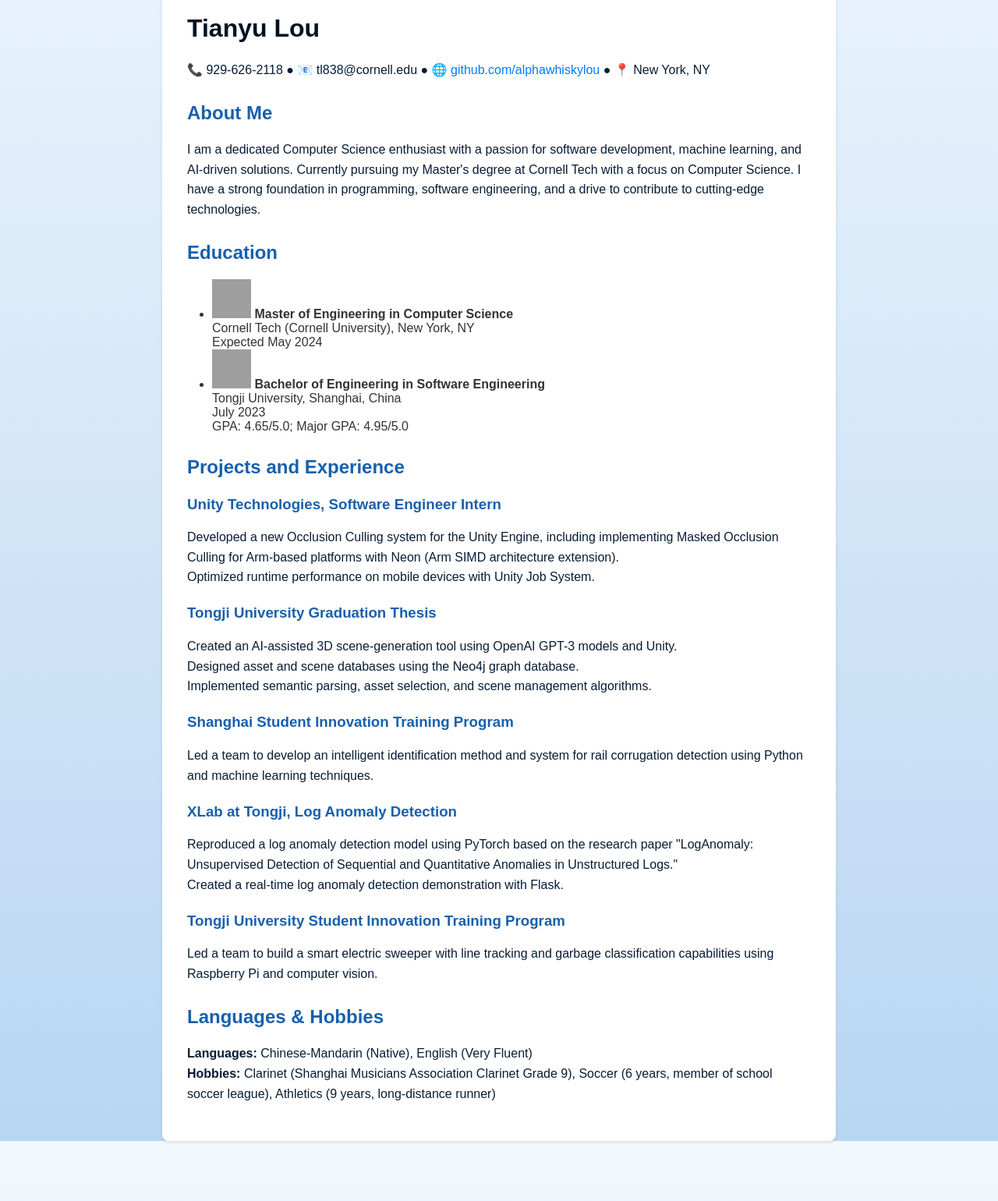
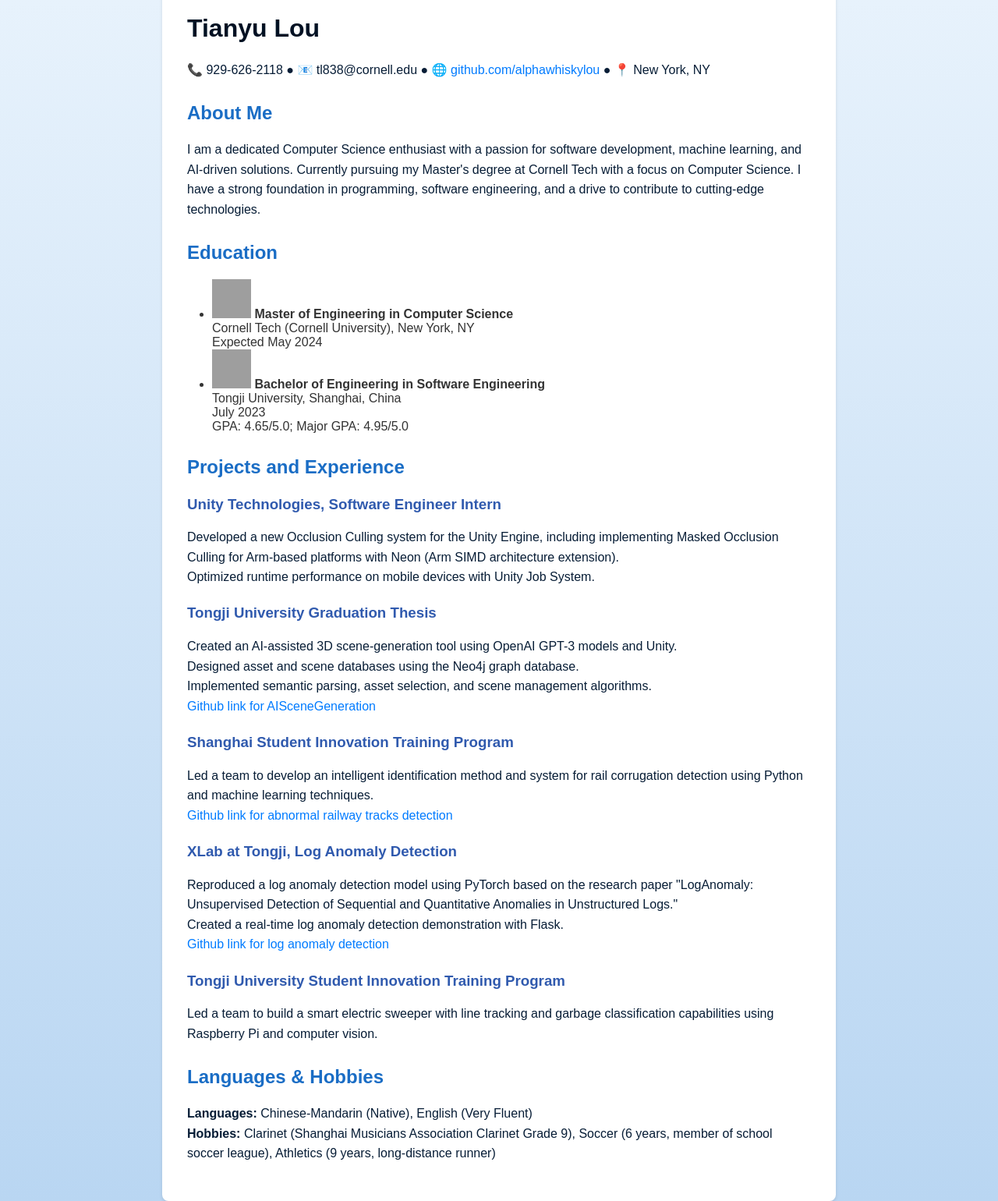
Before and after one commit to AlphaWhiskyLou/AlphaWhiskyLou.github.io, a Jekyll site: the page index.html, which Jekyll copies as it is, in a window 1280 px wide. Shown: the part 332-1872 px from the top of the page at 78% size. Built offline with Jekyll 4.4.1, drawn with Linux system fonts in a browser that asks for light colours; before the commit the page ends 1795 px from its top, so only the background shows below that; grey boxes are pictures that could not be loaded.

Commit message:
Update index.html

```diff
--- a/index.html
+++ b/index.html
@@ -42,8 +42,12 @@
     h1 {
       color: #011123;
     }
-    h2, h3 {
-      color: #1760ad;
+    h2 {
+      color: #1a6dc5;
+      margin-top: 1.2em;
+    }
+    h3 {
+      color: #305aae;
       margin-top: 1.2em;
     }
     ul {
@@ -111,19 +115,23 @@
         <p>
             Created an AI-assisted 3D scene-generation tool using OpenAI GPT-3 models and Unity.<br>
             Designed asset and scene databases using the Neo4j graph database.<br>
-            Implemented semantic parsing, asset selection, and scene management algorithms.
+            Implemented semantic parsing, asset selection, and scene management algorithms.<br>
+            <a href="https://github.com/AISceneGeneration">Github link for AISceneGeneration</a>
         </p>
+
 
         <h3>Shanghai Student Innovation Training Program</h3>
         <p>
-            Led a team to develop an intelligent identification method and system for rail corrugation detection using Python and machine learning techniques.
+            Led a team to develop an intelligent identification method and system for rail corrugation detection using Python and machine learning techniques.<br
         </p>
+        <a href="https://github.com/AlphaWhiskyLou/Detection-of-abnormal-railway-tracks">Github link for abnormal railway tracks detection</a>
 
         <h3>XLab at Tongji, Log Anomaly Detection</h3>
         <p>
             Reproduced a log anomaly detection model using PyTorch based on the research paper "LogAnomaly: Unsupervised Detection of Sequential and Quantitative Anomalies in Unstructured Logs."<br>
-            Created a real-time log anomaly detection demonstration with Flask.
+            Created a real-time log anomaly detection demonstration with Flask.<br
         </p>
+        <a href="https://github.com/AlphaWhiskyLou/AIOps-LogAnomaly-Demo">Github link for log anomaly detection</a>
 
         <h3>Tongji University Student Innovation Training Program</h3>
         <p>
```
